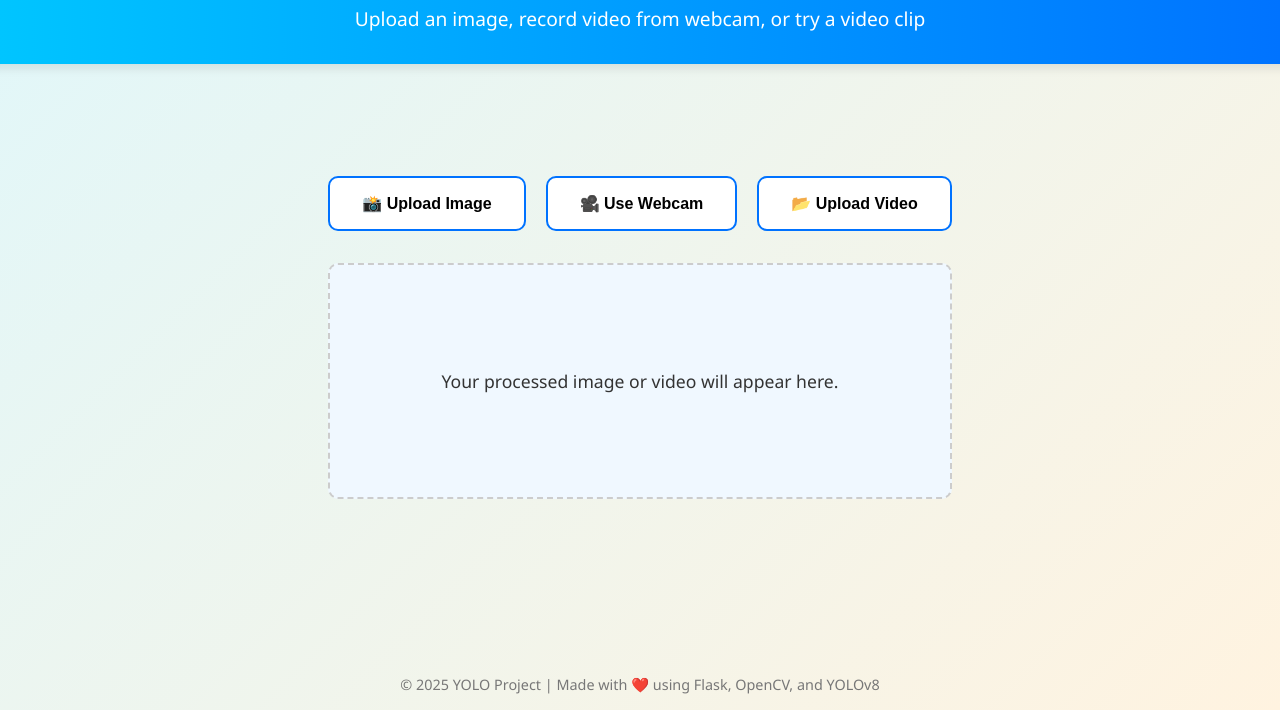
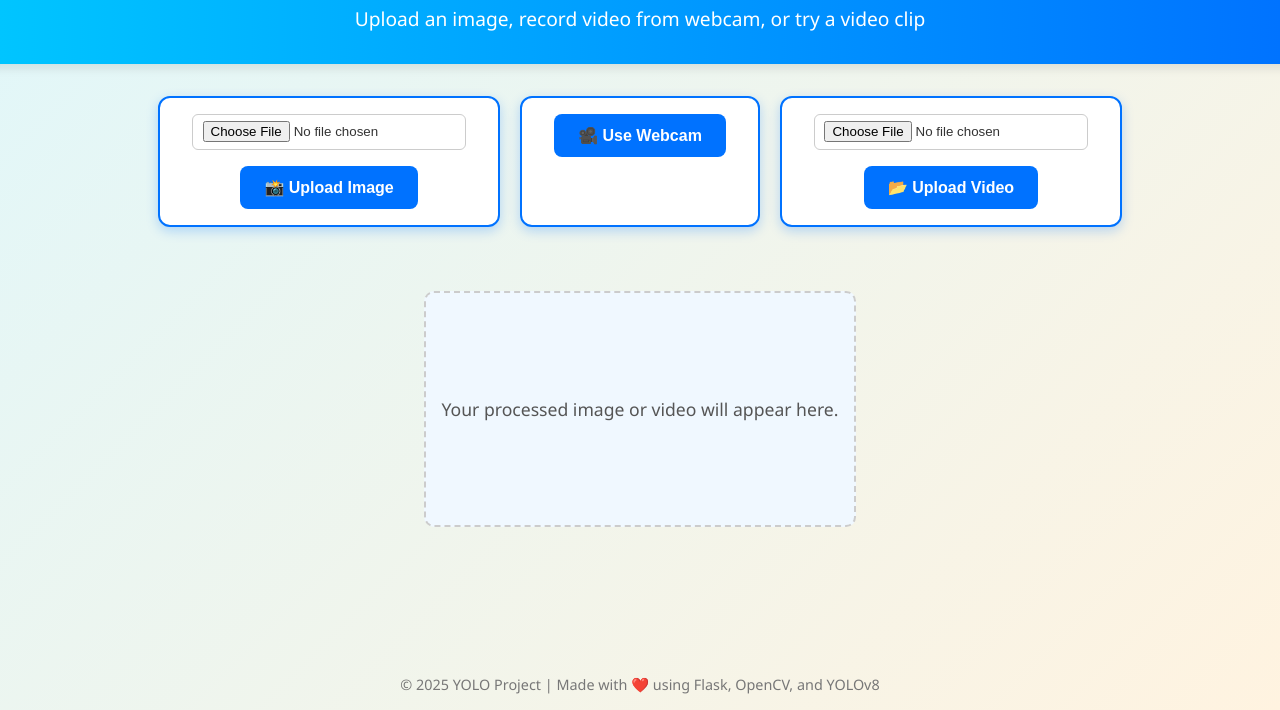
Before and after one commit to ShaikAbdulSaleem/yolo-detectio-app, a plain HTML site: page templates/index.html in a window 1280 px wide. Shown: the part 90-800 px from the top of the page. Drawn offline with Linux system fonts and the light colour scheme.

Commit message:
Update index.html

```diff
--- a/templates/index.html
+++ b/templates/index.html
@@ -1,13 +1,12 @@
-
 <!DOCTYPE html>
 <html lang="en">
 <head>
-  <meta charset="UTF-8">
-  <title>AI Object Detection</title>
+  <meta charset="UTF-8" />
+  <title>YOLO AI Object Detection</title>
   <style>
     body {
       margin: 0;
-      font-family: 'Segoe UI', sans-serif;
+      font-family: 'Segoe UI', Tahoma, Geneva, Verdana, sans-serif;
       background: linear-gradient(135deg, #e0f7fa, #fff3e0);
       color: #333;
       display: flex;
@@ -39,29 +38,49 @@
       display: flex;
       gap: 20px;
       margin: 2rem 0;
+      flex-wrap: wrap;
+      justify-content: center;
+    }
+
+    .button-group form {
+      display: flex;
+      flex-direction: column;
+      align-items: center;
+      background: #fff;
+      padding: 1rem 2rem;
+      border-radius: 12px;
+      box-shadow: 0 4px 12px rgba(0, 114, 255, 0.25);
+      transition: transform 0.3s ease, box-shadow 0.3s ease;
+      border: 2px solid #0072ff;
+    }
+
+    .button-group form:hover {
+      transform: scale(1.05);
+      box-shadow: 0 8px 20px rgba(0, 114, 255, 0.5);
+    }
+
+    .button-group input[type="file"] {
+      margin-bottom: 1rem;
+      cursor: pointer;
+      border-radius: 6px;
+      border: 1px solid #ccc;
+      padding: 0.4rem 0.6rem;
     }
 
     .button-group button {
-      background-color: #ffffff;
-      border: 2px solid #0072ff;
-      padding: 1rem 2rem;
+      background-color: #0072ff;
+      border: none;
+      color: white;
+      padding: 0.75rem 1.5rem;
       font-size: 1rem;
-      border-radius: 10px;
+      border-radius: 8px;
       cursor: pointer;
-      transition: 0.3s;
-      font-weight: bold;
+      font-weight: 700;
+      transition: background-color 0.3s ease;
     }
 
     .button-group button:hover {
-      background-color: #0072ff;
-      color: white;
-      transform: scale(1.05);
-    }
-
-    .content {
-      text-align: center;
-      max-width: 800px;
-      margin: auto;
+      background-color: #004ea8;
     }
 
     .result-preview {
@@ -75,6 +94,9 @@
       align-items: center;
       justify-content: center;
       font-size: 1.1rem;
+      max-width: 800px;
+      text-align: center;
+      color: #555;
     }
 
     footer {
@@ -89,6 +111,11 @@
       .button-group {
         flex-direction: column;
       }
+      .button-group form {
+        width: 100%;
+        max-width: 300px;
+        margin: auto;
+      }
     }
   </style>
 </head>
@@ -99,16 +126,29 @@
   <p>Upload an image, record video from webcam, or try a video clip</p>
 </header>
 
-<div class="content">
-  <div class="button-group">
-    <button onclick="alert('Image input coming soon')">📸 Upload Image</button>
-    <button onclick="alert('Webcam support coming soon')">🎥 Use Webcam</button>
-    <button onclick="alert('Video input coming soon')">📂 Upload Video</button>
-  </div>
+<div class="button-group">
 
-  <div class="result-preview" id="preview-box">
-    Your processed image or video will appear here.
-  </div>
+  <!-- Image Upload -->
+  <form action="/upload-image" method="POST" enctype="multipart/form-data">
+    <input type="file" name="image" accept="image/*" required />
+    <button type="submit">📸 Upload Image</button>
+  </form>
+
+  <!-- Webcam (Placeholder GET) -->
+  <form action="/webcam" method="GET">
+    <button type="submit">🎥 Use Webcam</button>
+  </form>
+
+  <!-- Video Upload -->
+  <form action="/upload-video" method="POST" enctype="multipart/form-data">
+    <input type="file" name="video" accept="video/*" required />
+    <button type="submit">📂 Upload Video</button>
+  </form>
+
+</div>
+
+<div class="result-preview" id="preview-box">
+  Your processed image or video will appear here.
 </div>
 
 <footer>
```
